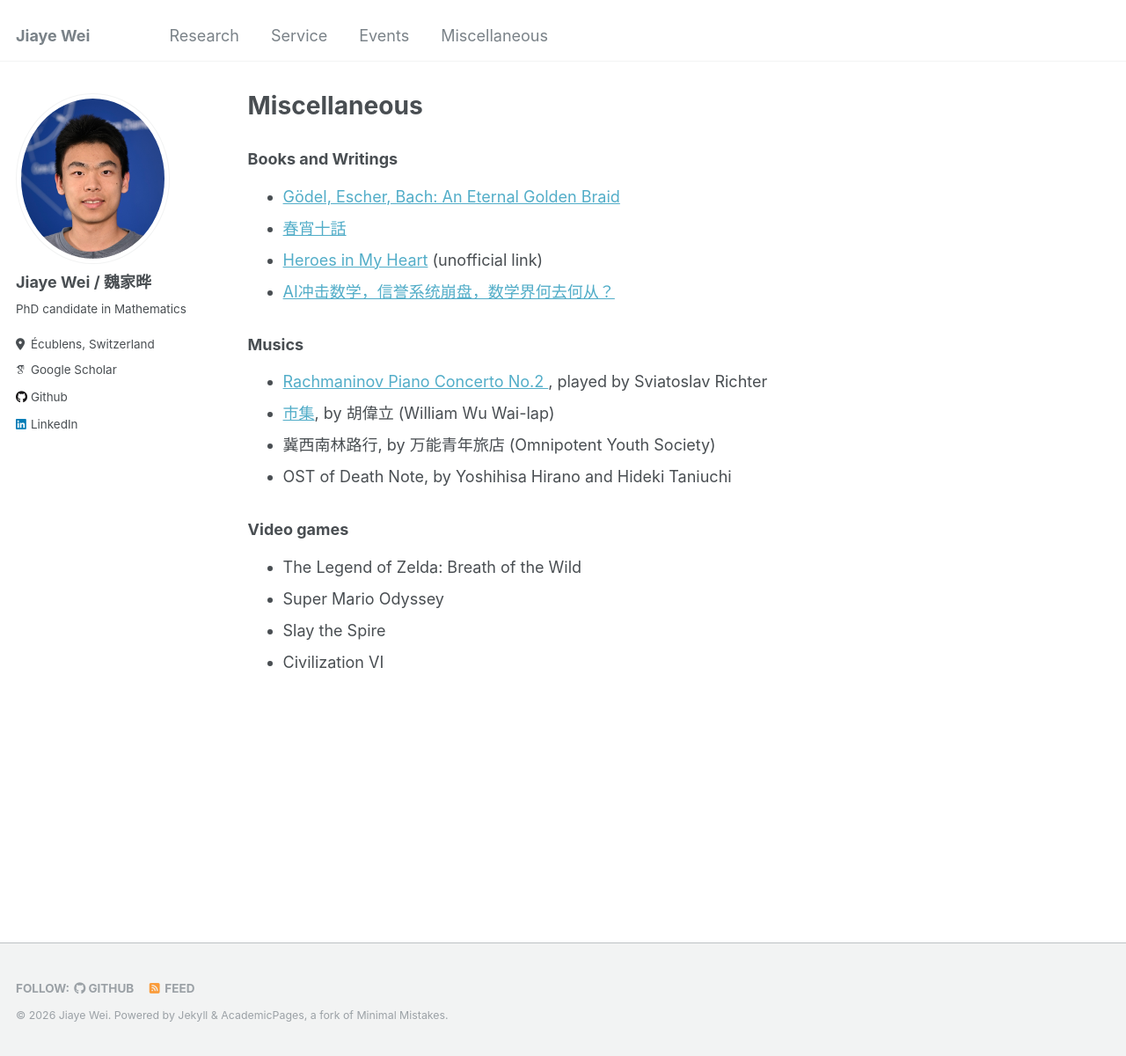
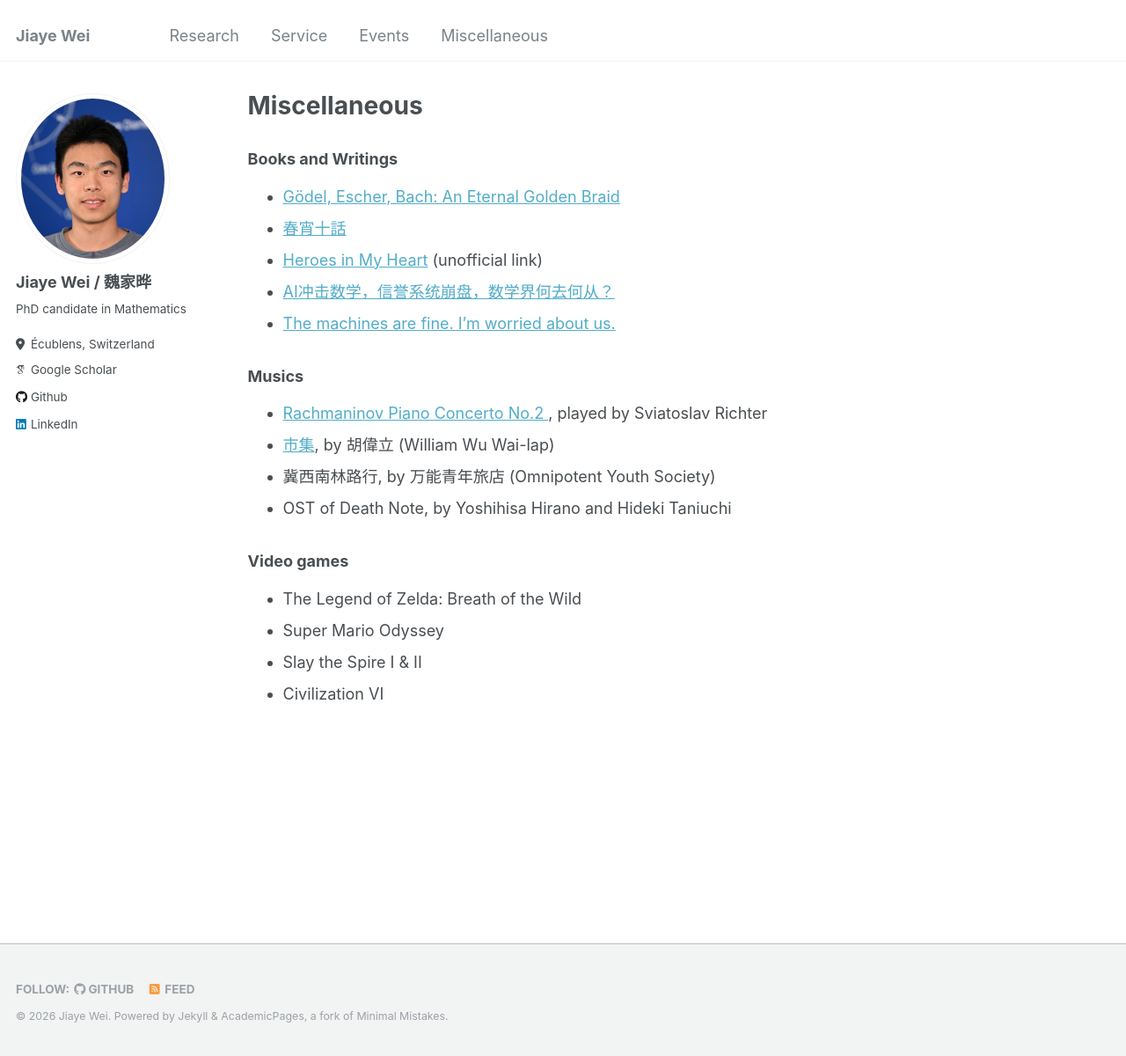
Before and after one commit to jiaye-W/jiaye-W.github.io, a Jekyll site: the page built from _pages/miscellaneous.md, in a window 1280 px wide and 1200 px high. Shown: the whole window at 88% size. Built offline with Jekyll 4.4.1, drawn with Linux system fonts in a browser that asks for light colours; some web fonts are replaced.

Commit message:
update misc

```diff
--- a/_pages/miscellaneous.md
+++ b/_pages/miscellaneous.md
@@ -19,6 +19,7 @@ A collection of memorable photos of mine: under constructions. -->
 - [春宵十話](https://dl.ndl.go.jp/pid/2934706)
 - [Heroes in My Heart](https://www.scribd.com/document/261996062/Heroes-in-My-Heart) (unofficial link)
 - [AI冲击数学，信誉系统崩盘，数学界何去何从？](https://mp.weixin.qq.com/s/7bGnHUjngUfc1mvilAMKgQ)
+- [The machines are fine. I'm worried about us.](https://ergosphere.blog/posts/the-machines-are-fine/)
 <!-- - [Advice for the budding theorist](https://windowsontheory.org/2015/11/03/advice-for-the-budding-theorist/), by Boaz Barak -->
 
 ### Musics
@@ -34,6 +35,6 @@ A collection of memorable photos of mine: under constructions. -->
 ### Video games
 - The Legend of Zelda: Breath of the Wild
 - Super Mario Odyssey
-- Slay the Spire
+- Slay the Spire I & II
 - Civilization VI
 <!-- - The Witcher 3: Wild Hunt -->
```
